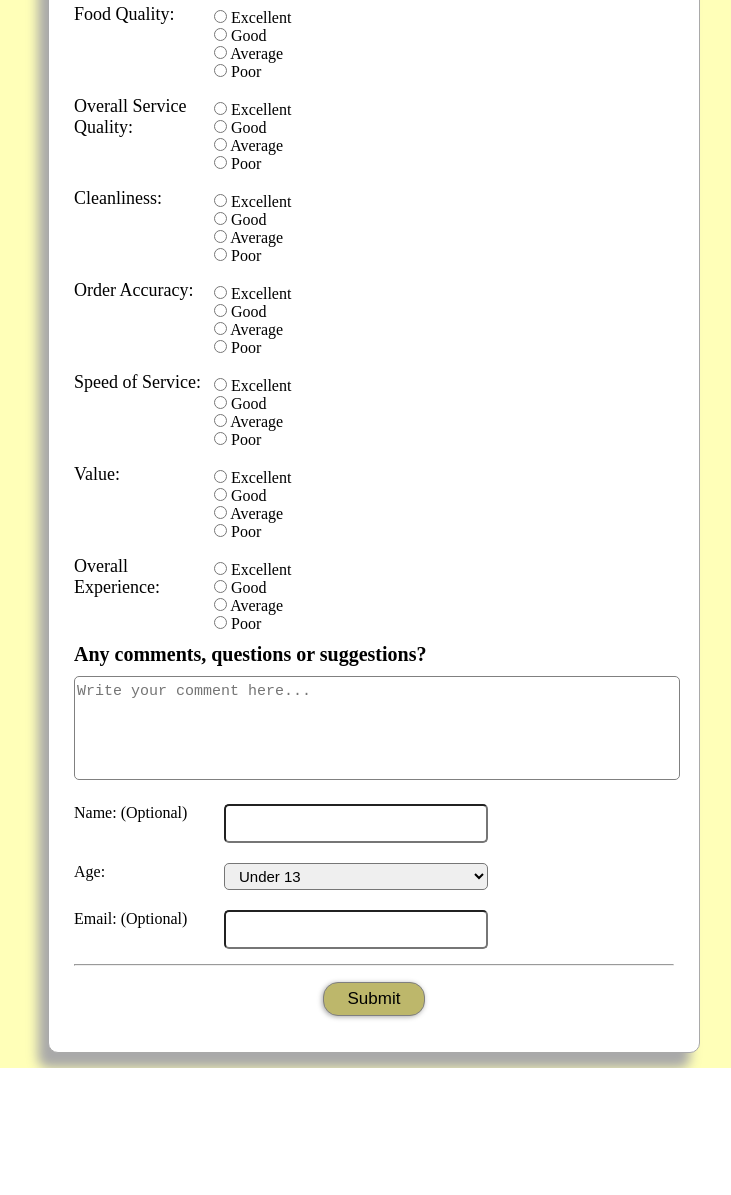
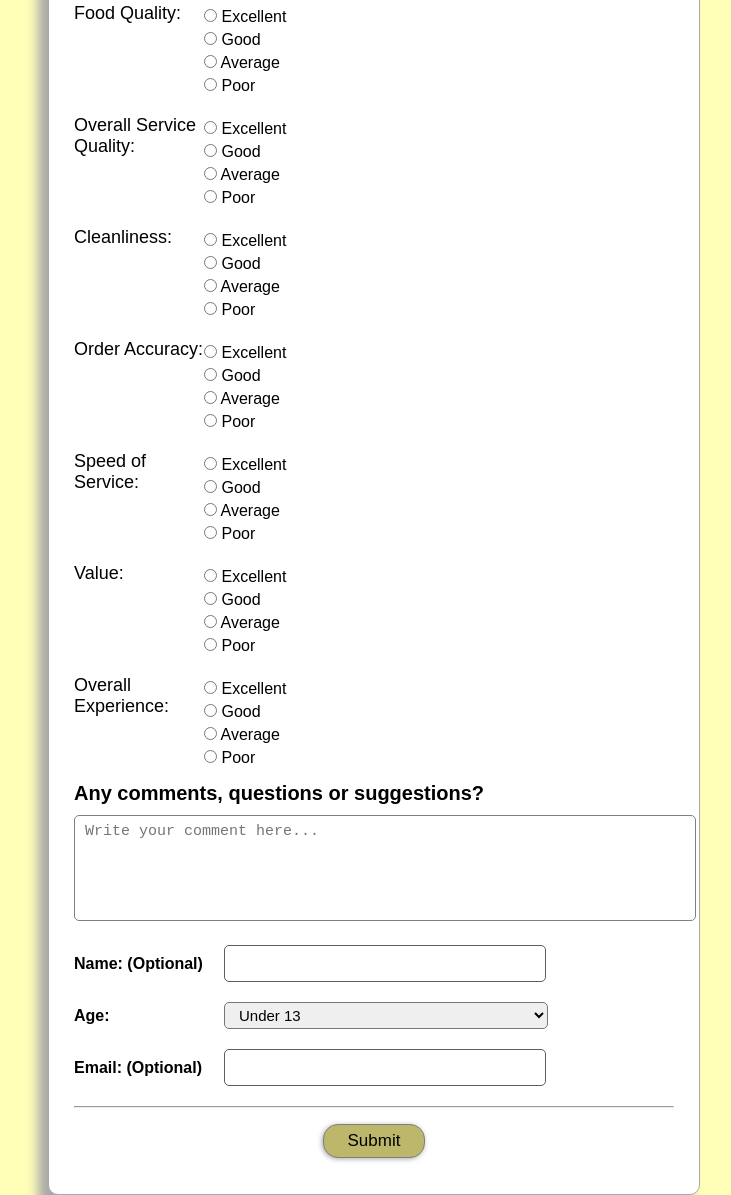
Before and after one commit to sonhoang96/survey-form, a plain HTML site: page index.html in a window 1280 px wide. Shown: the part 238-1433 px from the top of the page, without its empty margins (266-997 px from the left). Before the commit the page ends 1306 px from the top, so only its background shows below. Drawn offline with Linux system fonts and the light colour scheme.

Commit message:
fixed CSS

```diff
--- a/index.css
+++ b/index.css
@@ -1,6 +1,10 @@
 *{
 	margin:0;
 	padding: 0;
+}
+
+.option-vote {
+    margin: 0px 0px 5px -10px;
 }
 
 button#getback {
@@ -77,7 +81,7 @@ input[type='radio'] {
 }
 
 select#age {
-    width: 44%;
+    width: 54%;
     height: 27px;
     padding: 3px 10px;
     border-radius: 5px;
@@ -85,9 +89,12 @@ select#age {
 }
 
 input#name, input#mail {
-    width: 40%;
+    width: 50%;
     height: 25px;
+    border: 1px solid #5c5d5c;
     border-radius: 5px;
+    /* outline: none; */
+    outline-color: #2196F3;
     padding: 5px 10px;
     font-size: 1em;
 }
@@ -99,8 +106,9 @@ textarea {
     border: 1px solid gray;
     border-radius: 5px;
     resize: none;
-    padding: 6px 2px;
+    padding: 7px 10px;
 }
+
 
 p.add-comment {
     margin: 10px 0;
@@ -163,7 +171,7 @@ h2.header-form {
 
 .wrapper {
     background: #ffffb8;
-    /*z-index: 1;*/
+    font-family: sans-serif;
     display: flex;
     justify-content: center;
     align-items: center;
@@ -174,8 +182,9 @@ h2.header-form {
 	background: white;
 }
 .info {
-    display: block;
-    margin-top: 20px;
+    display: flex;
+    align-items: center;
+    margin: 20px 0;
 }
 
 .info-customer {
@@ -183,9 +192,8 @@ h2.header-form {
 }
 
 p.name, p.age, p.email {
-    float: left;
     width: 150px;
-    font-weight: 500;
+    font-weight: 700;
 }
 
 div#quality {
```
